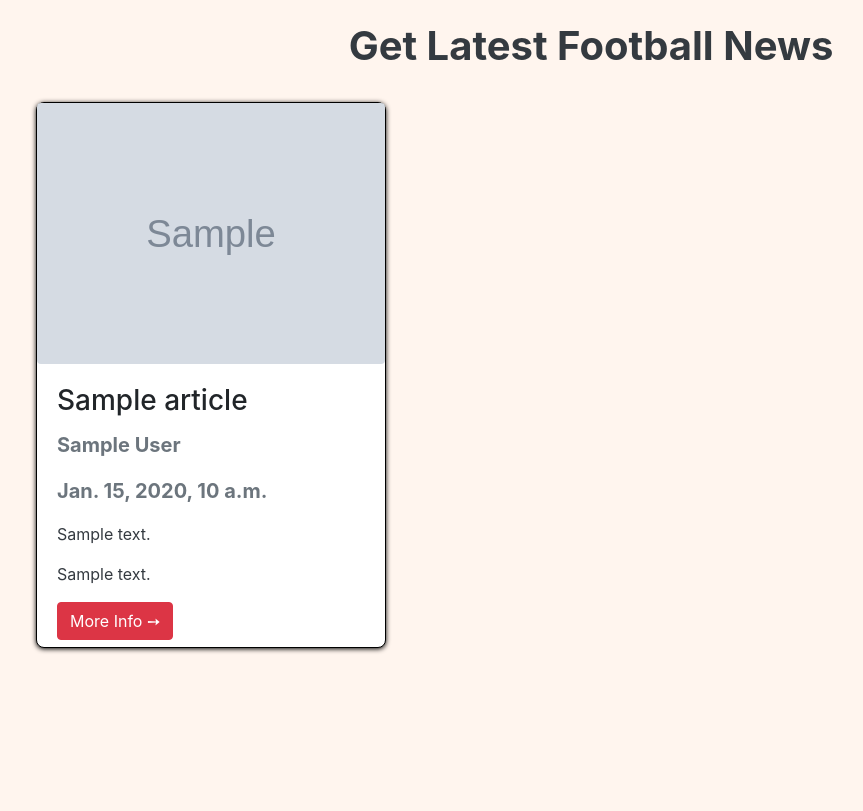
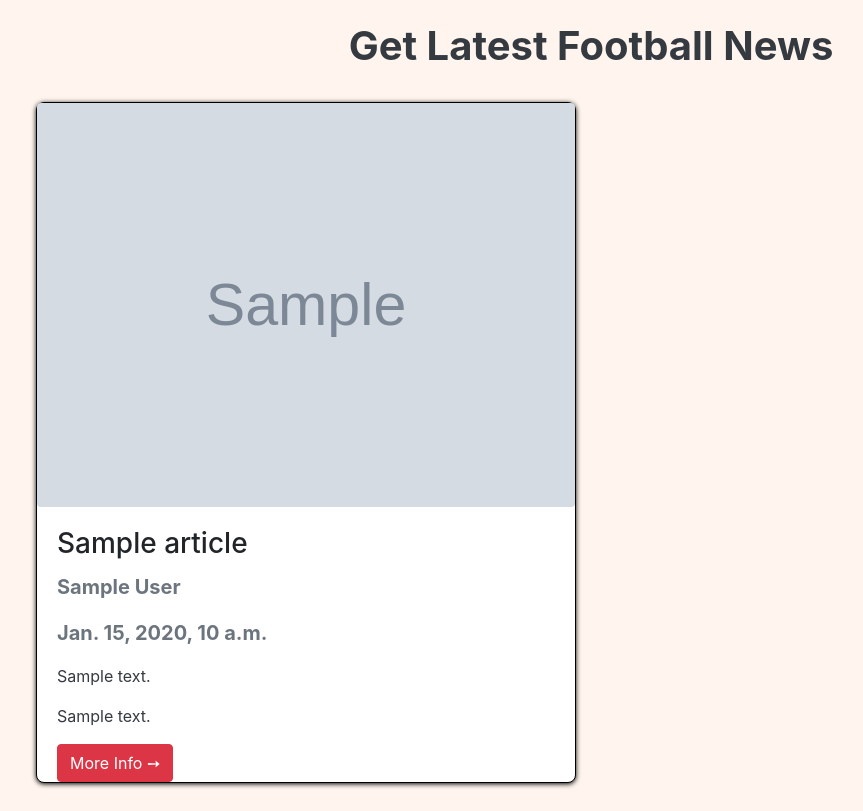
Before and after one commit to Roney-juma/Football-news-Django, a Django app: template football/templates/home.html in a window 1280 px wide. Shown: the part 74-885 px from the top of the page, without its empty margins (49-912 px from the left). Before the commit the page ends 727 px from the top, so only its background shows below. Run offline with Django 3.2, Linux system fonts and the light colour scheme; the template is opened without the code that fills it: most values are stand-ins (such as "Sample title", 1, 10 or a date in 2020); grey boxes marked "Sample" are stand-in pictures; some libraries are stand-ins or nearby versions.

Commit message:
updated the grid size

```diff
--- a/football/templates/home.html
+++ b/football/templates/home.html
@@ -4,7 +4,7 @@
     <h2 class="text-dark text-center font-weight-bold mt-5 pt-5 mb-4" style="font-size: 2.5em;">Get Latest Football News</h2>
     <div class="row">
         {% for article in api.articles %}
-        <div class="col-md-4">
+        <div class="col-md-6">
             <div class="card my-2" style="border-radius: 8px;border: 1px solid black; box-shadow: 0 1px 5px black;height: 95%;">
                 <img src="{{article.urlToImage}}" alt="{{article.source.name}}" class="card-img-top rounded">
                 <div class="card-body">
```
